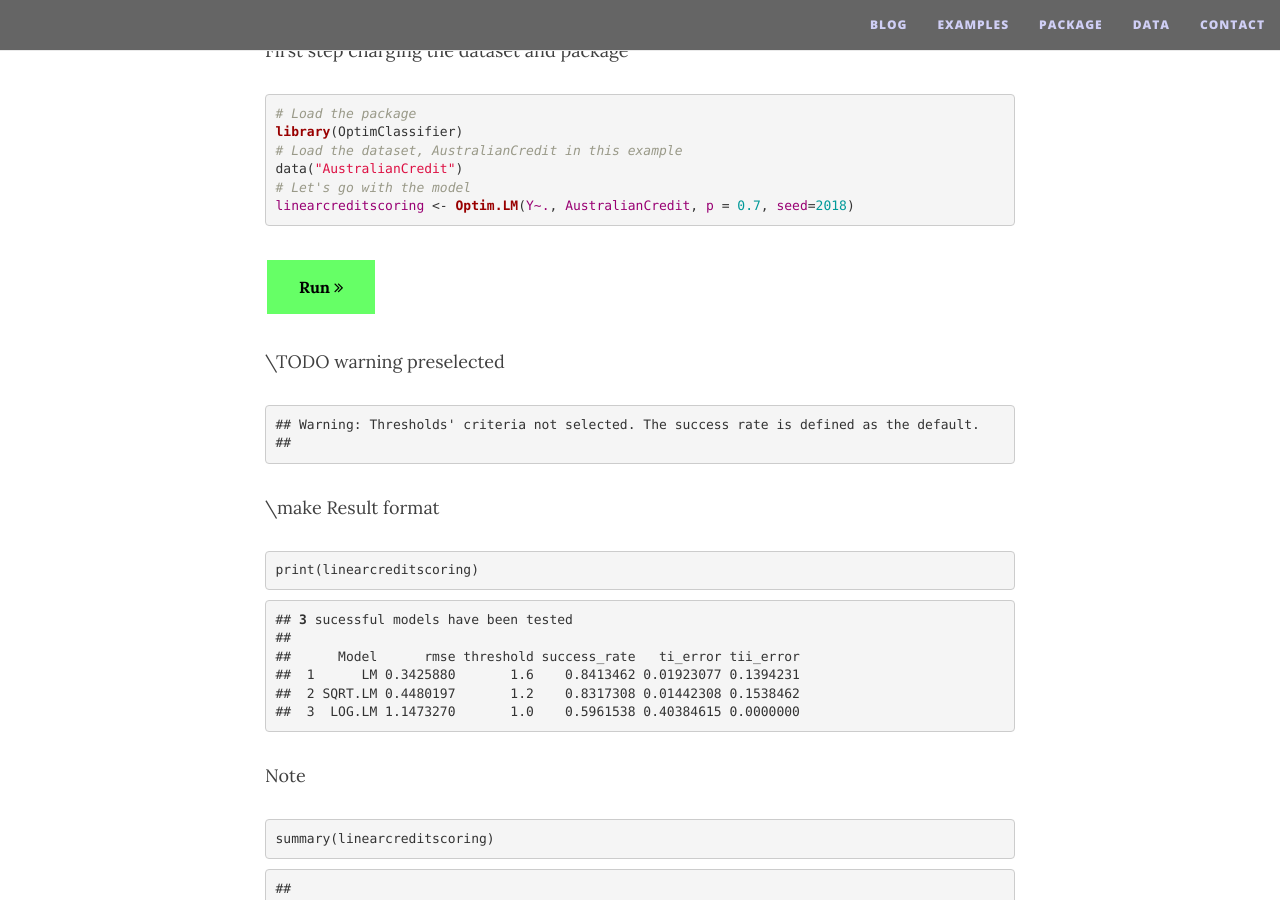
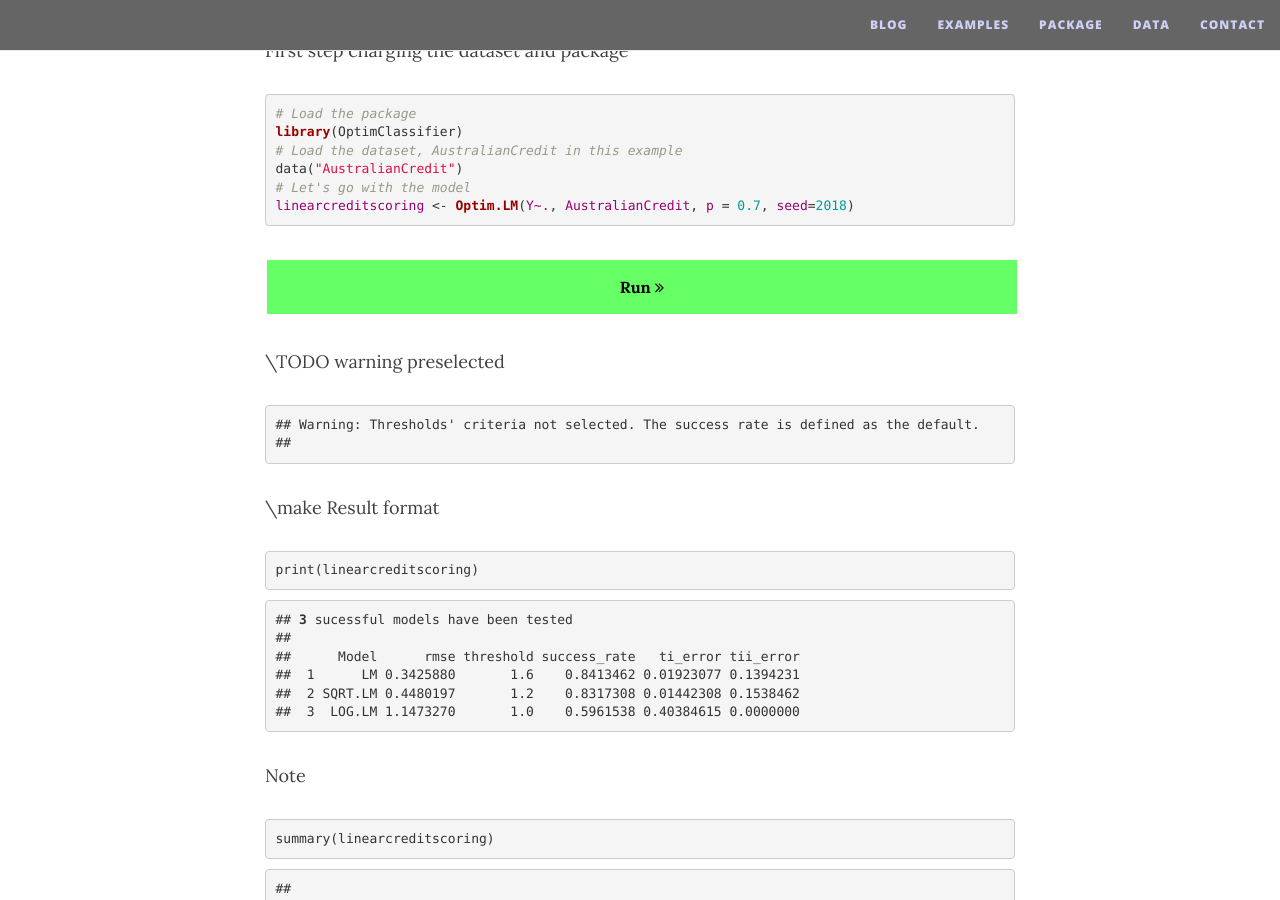
Before and after one commit to economistgame/OptimClassifier, a Jekyll site: the page built from examples/index.md, in a window 1280 px wide and 900 px high, scrolled down 515 px. Built offline with Jekyll 4.4.1, drawn with Linux system fonts in a browser that asks for light colours; nearby versions of some CDN libraries.

Commit message:
Update index.md

```diff
--- a/examples/index.md
+++ b/examples/index.md
@@ -42,7 +42,7 @@ First step charging the dataset and package
 data(<span class="hljs-string">"AustralianCredit"</span>)
 <span class="hljs-comment"># Let's go with the model </span>
 <span class="hljs-literal">linearcreditscoring</span> &lt;- <span class="hljs-keyword">Optim.LM</span>(<span class="hljs-literal">Y~.</span>, <span class="hljs-literal">AustralianCredit</span>, <span class="hljs-literal">p</span> = <span class="hljs-number">0.7</span>, <span class="hljs-literal">seed</span>=<span class="hljs-number">2018</span>)</code></pre>
-<button style="align:right" class="method-button" onClick="location.href='#lm'">Run <i class="fa fa-angle-double-right"></i>
+<button style="width:100%" class="method-button" onClick="location.href='#lm'">Run <i class="fa fa-angle-double-right"></i>
 </button>
 
 \\TODO warning preselected
```
